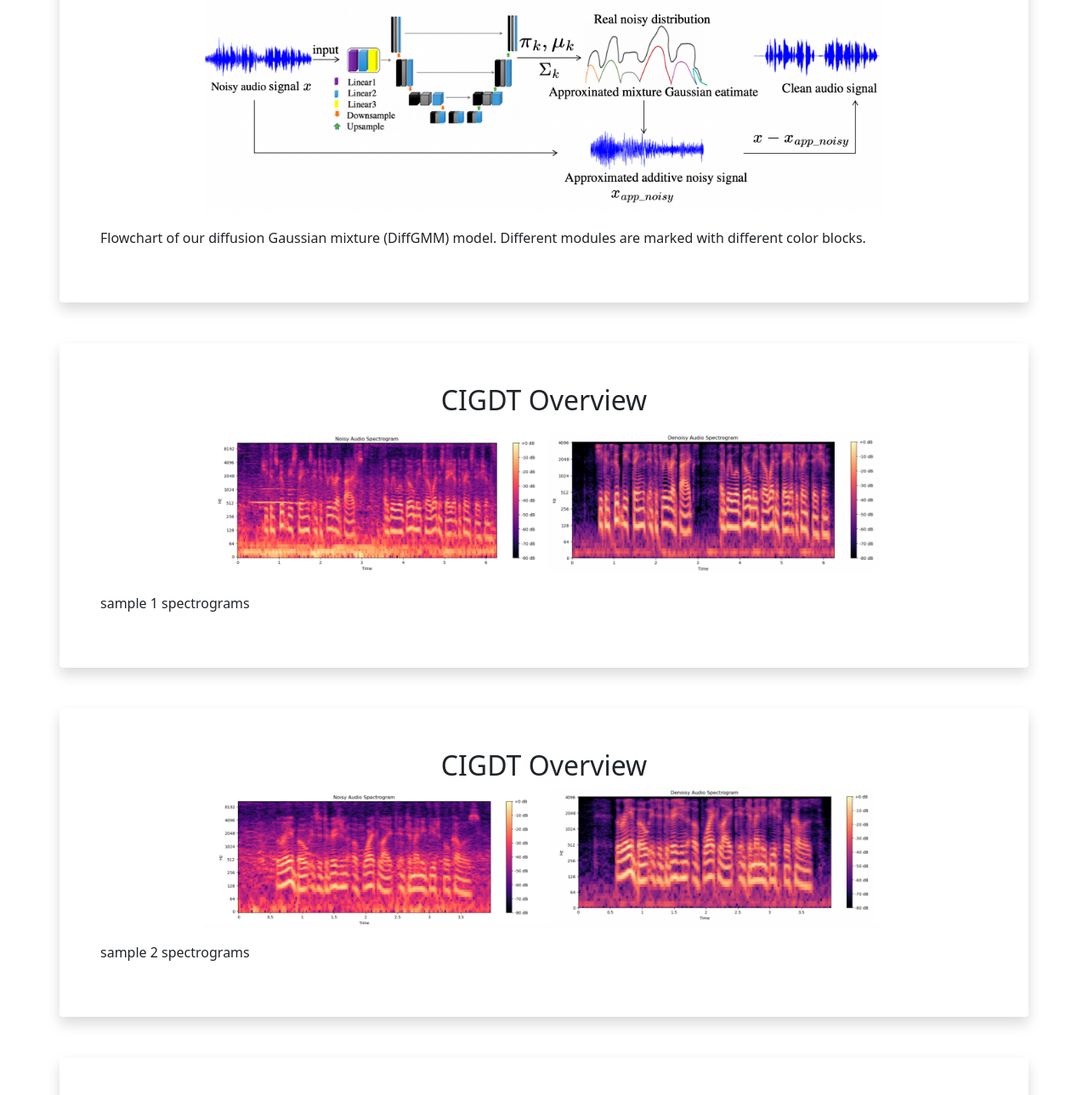
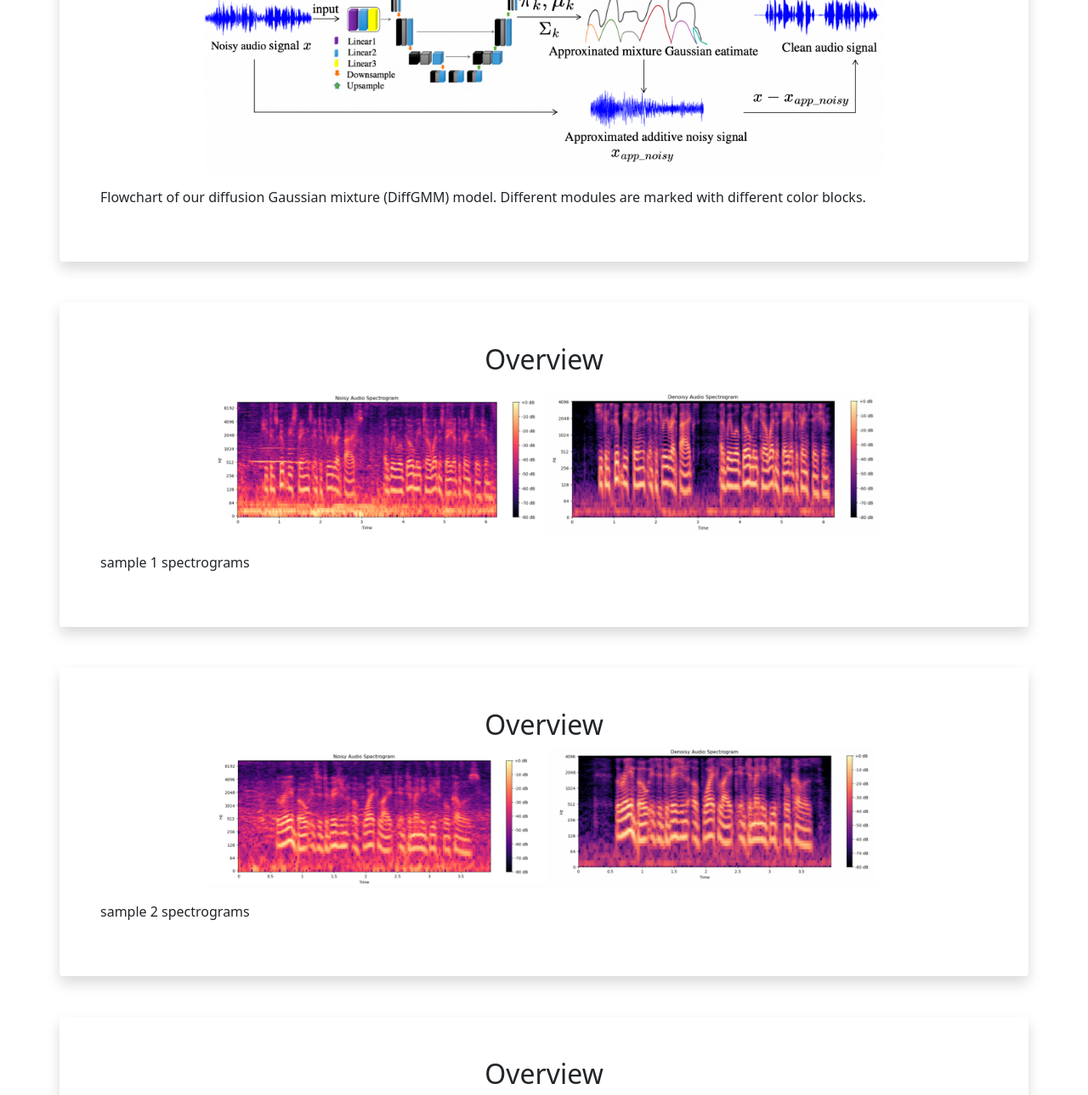
Before and after one commit to DIFFGMM/DIFFGMM.github.io, a plain HTML site: page index.html in a window 1280 px wide. Shown: the part 720-2009 px from the top of the page at 85% size. Drawn offline with nearby package versions, Linux system fonts and the light colour scheme; a script that the page names is missing.

Commit message:
Update index.html

```diff
--- a/index.html
+++ b/index.html
@@ -24,7 +24,7 @@
   <body>
     <div class="container pt-5 mt-5 shadow p-5 mb-5 bg-white rounded">
       <div class="text-center">
-        <h1>CIGDT</h1><h3>Diffusion-Gaussian-Mixture-Audio-Denoise</h3>
+        <h1></h1><h3>Diffusion-Gaussian-Mixture-Audio-Denoise</h3>
         <p class="lead fw-bold">
           |<a
             href=""
@@ -43,7 +43,7 @@
     </div>
 
 <div class="container pt-5 mt-5 shadow p-5 mb-5 bg-white rounded">
-    <h2 id="model-overview" style="text-align: center;">CIGDT Overview</h2>
+    <h2 id="model-overview" style="text-align: center;"> Overview</h2>
 
     <body>
     <p style="text-align: center;">
@@ -56,7 +56,7 @@
 </div>
 
     <div class="container pt-5 mt-5 shadow p-5 mb-5 bg-white rounded">
-    <h2 id="model-overview" style="text-align: center;">CIGDT Overview</h2>
+    <h2 id="model-overview" style="text-align: center;"> Overview</h2>
 
     <body>
     <p style="text-align: center;">
@@ -69,7 +69,7 @@
 </div>
 
     <div class="container pt-5 mt-5 shadow p-5 mb-5 bg-white rounded">
-    <h2 id="model-overview" style="text-align: center;">CIGDT Overview</h2>
+    <h2 id="model-overview" style="text-align: center;"> Overview</h2>
 
     <body>
     <p style="text-align: center;">
@@ -82,7 +82,7 @@
 </div>
 
     <div class="container pt-5 mt-5 shadow p-5 mb-5 bg-white rounded">
-    <h2 id="model-overview" style="text-align: center;">CIGDT Overview</h2>
+    <h2 id="model-overview" style="text-align: center;"> Overview</h2>
 
     <body>
     <p style="text-align: center;">
```
